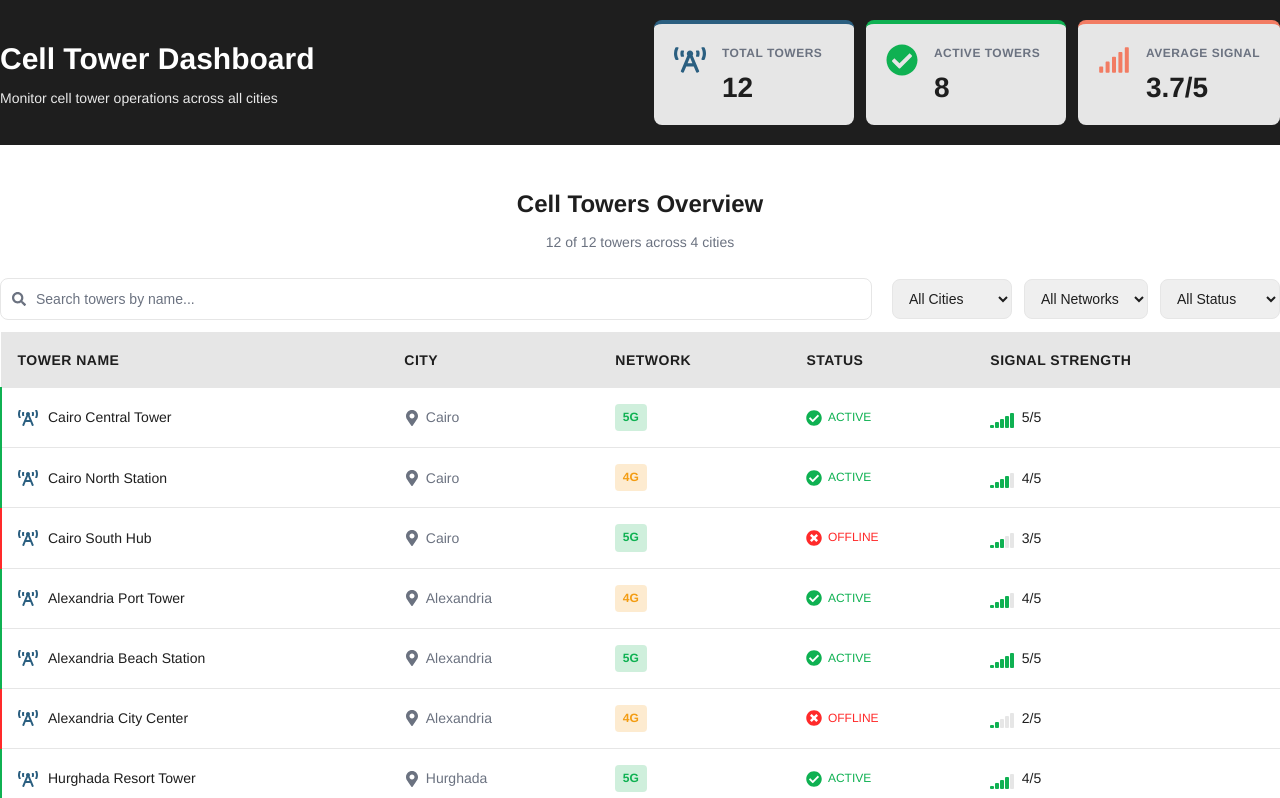
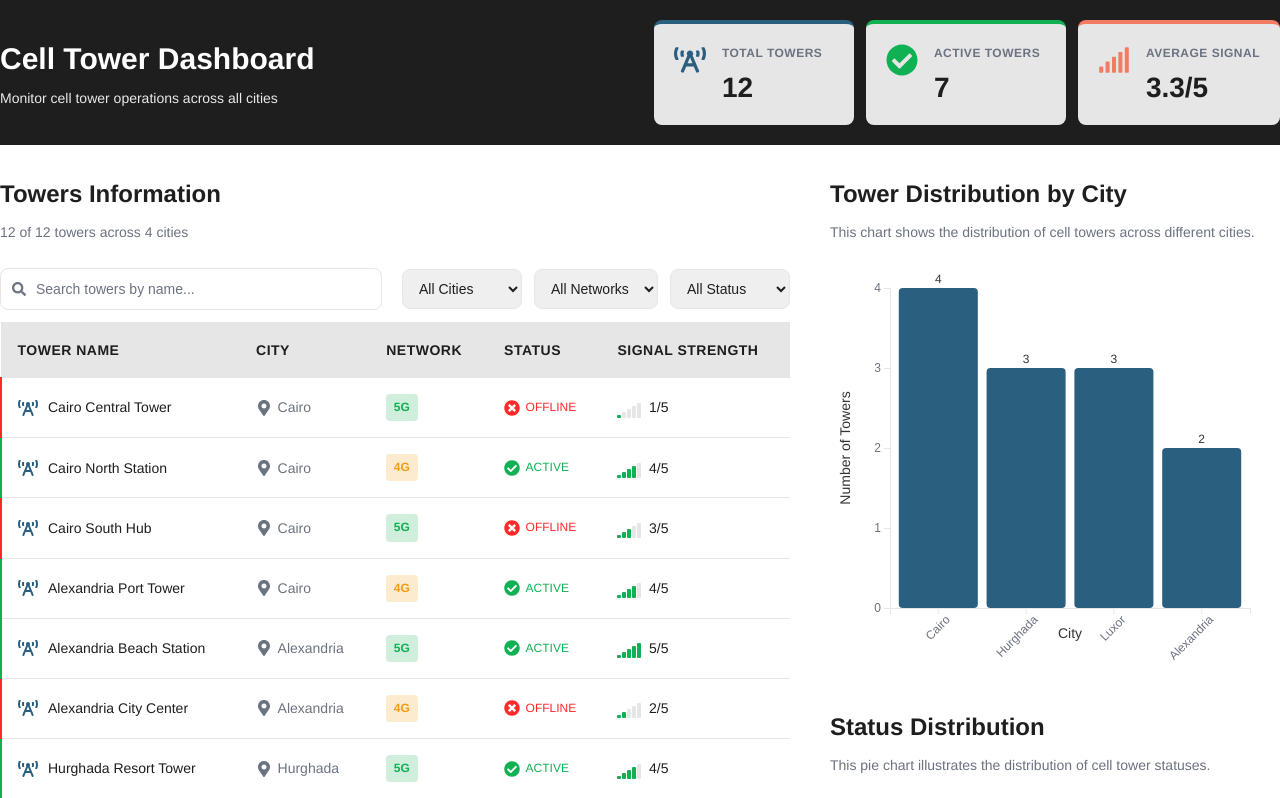
Before and after one commit to muhammedheshamm/Cell-Tower-Dashboard, a React app: page / in a window 1280 px wide. Shown: the top 798 px of the page. Built offline with nearby package versions, Linux system fonts and the light colour scheme; the HTML template or start-up script is replaced by a standard one.

Commit message:
feat: enhance dashboard layout

```diff
--- a/src/components/Card/Card.scss
+++ b/src/components/Card/Card.scss
@@ -1,4 +1,4 @@
-@use '../../styles/variables' as v;
+@use "../../styles/variables" as v;
 @use "sass:color";
 
 .card {
@@ -12,7 +12,6 @@
   min-width: 200px;
   animation: cardEntrance 0.6s ease-out;
   border-top: 4px solid transparent;
-
 
   &:hover {
     transform: translateY(-4px);
@@ -72,14 +71,11 @@
   }
 }
 
-
 @keyframes cardEntrance {
   from {
-    opacity: 0;
     transform: scale(0.9);
   }
   to {
-    opacity: 1;
     transform: scale(1);
   }
 }
--- /dev/null
+++ b/src/components/Charts/Charts.scss
@@ -0,0 +1,47 @@
+@use "../../styles/variables" as v;
+
+.charts {
+  display: flex;
+  flex-direction: column;
+  gap: 40px;
+  &__header {
+    text-align: center;
+    margin-bottom: 40px;
+  }
+
+  &__title {
+    font-size: 28px;
+    font-weight: 700;
+    color: v.$color-dark-gray;
+    margin-bottom: 8px;
+  }
+
+  &__subtitle {
+    font-size: 16px;
+    color: v.$color-medium-gray;
+  }
+
+  &__section {
+    display: flex;
+    flex-direction: column;
+
+    text-align: center;
+
+    @media (min-width: v.$breakpoint-tablet) {
+      text-align: left;
+    }
+
+    &-title {
+      font-size: 24px;
+      font-weight: 600;
+      color: v.$color-dark-gray;
+      margin-bottom: 8px;
+    }
+
+    &-description {
+      font-size: 14px;
+      color: v.$color-medium-gray;
+      margin-bottom: 24px;
+    }
+  }
+}
--- /dev/null
+++ b/src/components/Charts/Charts.tsx
@@ -0,0 +1,43 @@
+import React from "react";
+import type { CellTower } from "../../types";
+import CityBarChart from "./CityBarChart";
+import StatusPieChart from "./StatusPieChart";
+import { isMobile } from "../../utils/responsive";
+import "./Charts.scss";
+
+interface ChartsProps {
+  towers: CellTower[];
+}
+
+const Charts: React.FC<ChartsProps> = ({ towers }) => {
+  return (
+    <div className="charts">
+      <div className="charts__section">
+        <h3 className="charts__section-title">Tower Distribution by City</h3>
+        <p className="charts__section-description">
+          This chart shows the distribution of cell towers across different
+          cities.
+        </p>
+        <CityBarChart
+          towers={towers}
+          width={isMobile() ? 320 : 450}
+          height={isMobile() ? 300 : 400}
+        />
+      </div>
+
+      <div className="charts__section">
+        <h3 className="charts__section-title">Status Distribution</h3>
+        <p className="charts__section-description">
+          This pie chart illustrates the distribution of cell tower statuses.
+        </p>
+        <StatusPieChart
+          towers={towers}
+          width={isMobile() ? 320 : 400}
+          height={isMobile() ? 430 : 500}
+        />
+      </div>
+    </div>
+  );
+};
+
+export default Charts;
--- a/src/components/Charts/StatusPieChart.tsx
+++ b/src/components/Charts/StatusPieChart.tsx
@@ -39,10 +39,7 @@ const StatusPieChart: React.FC<StatusPieChartProps> = ({
     ).sort((a, b) => b.count - a.count);
 
     // Set up dimensions
-    const margin = { top: 20, right: 20, bottom: 20, left: 20 };
-    const chartWidth = width - margin.left - margin.right;
-    const chartHeight = height - margin.top - margin.bottom;
-    const radius = Math.min(chartWidth, chartHeight) / 2;
+    const radius = width / 2;
 
     // Create SVG
     const svg = d3
@@ -52,7 +49,7 @@ const StatusPieChart: React.FC<StatusPieChartProps> = ({
 
     const chart = svg
       .append("g")
-      .attr("transform", `translate(${width / 2}, ${height / 2})`);
+      .attr("transform", `translate(${width / 2}, ${height / 2 - 50})`);
 
     // Color scale
     const colorScale = d3
@@ -71,12 +68,6 @@ const StatusPieChart: React.FC<StatusPieChartProps> = ({
       .arc<d3.PieArcDatum<StatusData>>()
       .innerRadius(0)
       .outerRadius(radius);
-
-    // Create outer arc for labels
-    const outerArc = d3
-      .arc<d3.PieArcDatum<StatusData>>()
-      .innerRadius(radius * 0.9)
-      .outerRadius(radius * 0.9);
 
     // Add pie slices
     const slices = chart
@@ -136,58 +127,18 @@ const StatusPieChart: React.FC<StatusPieChartProps> = ({
       .attr("fill", "white")
       .text((d) => `${d.data.percentage.toFixed(0)}%`);
 
-    // Add labels
-    slices
-      .append("text")
-      .attr("x", (d) => {
-        const pos = outerArc.centroid(d);
-        const midAngle = d.startAngle + (d.endAngle - d.startAngle) / 2;
-        pos[0] = radius * 1.1 * (midAngle < Math.PI ? 1 : -1);
-        return pos[0];
-      })
-      .attr("y", (d) => {
-        const pos = outerArc.centroid(d);
-        return pos[1];
-      })
-      .attr("text-anchor", (d) => {
-        const midAngle = d.startAngle + (d.endAngle - d.startAngle) / 2;
-        return midAngle < Math.PI ? "start" : "end";
-      })
-      .attr("font-size", "12px")
-      .attr("font-weight", "500")
-      .attr("fill", "#181818")
-      .text(
-        (d) =>
-          `${d.data.status.charAt(0).toUpperCase() + d.data.status.slice(1)} (${
-            d.data.count
-          })`
-      );
-
-    // Add chart title
-    chart
-      .append("text")
-      .attr("class", "chart-title")
-      .attr("x", 0)
-      .attr("y", -radius - 20)
-      .attr("text-anchor", "middle")
-      .attr("font-size", "16px")
-      .attr("font-weight", "700")
-      .attr("fill", "#181818")
-      .text("Tower Status Distribution");
-
     // Add legend
     const legend = chart
       .append("g")
       .attr("class", "legend")
-      .attr("transform", `translate(${radius + 20}, -${radius / 2})`);
-
+      .attr("transform", `translate(${-radius / 2}, ${radius + 30})`);
     const legendItems = legend
       .selectAll(".legend-item")
       .data(statusData)
       .enter()
       .append("g")
       .attr("class", "legend-item")
-      .attr("transform", (d, i) => `translate(0, ${i * 25})`);
+      .attr("transform", (_, i) => `translate(${i * 90}, 0)`);
 
     legendItems
       .append("rect")
@@ -200,7 +151,7 @@ const StatusPieChart: React.FC<StatusPieChartProps> = ({
       .append("text")
       .attr("x", 20)
       .attr("y", 12)
-      .attr("font-size", "12px")
+      .attr("font-size", "14px")
       .attr("font-weight", "500")
       .attr("fill", "#181818")
       .text(
--- a/src/components/Filters/Filters.tsx
+++ b/src/components/Filters/Filters.tsx
@@ -44,7 +44,7 @@ const Filters: React.FC<FiltersProps> = ({ towers, filters, setFilters }) => {
   const hasActiveFilters = filters.city || filters.network || filters.status;
 
   return (
-    <div className="filters container">
+    <div className="filters">
       {/* Search Input */}
       <div className="filters__search">
         <FaSearch className="search-icon" />
--- a/src/components/TowersTable/TowersTable.scss
+++ b/src/components/TowersTable/TowersTable.scss
@@ -2,11 +2,15 @@
 @use "sass:color";
 
 .towers-table {
-  padding: 40px 0;
+  flex: 1;
 
   &__header {
     text-align: center;
     margin-bottom: 24px;
+
+    @media (min-width: v.$breakpoint-mobile) {
+      text-align: left;
+    }
   }
 
   &__title {
@@ -54,7 +58,7 @@
 
   &__table {
     width: 100%;
-    min-width: 800px;
+    min-width: 500px;
     border-collapse: collapse;
     box-shadow: v.$shadow;
 
--- a/src/components/TowersTable/TowersTable.tsx
+++ b/src/components/TowersTable/TowersTable.tsx
@@ -69,8 +69,8 @@ const TowersTable: React.FC<TowersTableProps> = ({ towers }) => {
 
   return (
     <div className="towers-table">
-      <div className="towers-table__header container">
-        <h2 className="towers-table__title">Cell Towers Overview</h2>
+      <div className="towers-table__header">
+        <h2 className="towers-table__title">Towers Information</h2>
         <p className="towers-table__subtitle">
           {filteredTowers.length} of {towers.length} towers across{" "}
           {new Set(towers.map((t) => t.city)).size} cities
@@ -83,7 +83,7 @@ const TowersTable: React.FC<TowersTableProps> = ({ towers }) => {
       <Filters towers={towers} filters={filters} setFilters={setFilters} />
 
       {/* Table View */}
-      <div className="towers-table__container container">
+      <div className="towers-table__container">
         <table className="towers-table__table">
           <thead>
             <tr>
--- a/src/data/mockData.ts
+++ b/src/data/mockData.ts
@@ -1,16 +1,100 @@
-import type { CellTower } from '../types/index';
+import type { CellTower } from "../types/index";
 
 export const mockTowers: CellTower[] = [
-  { id: '1', name: 'Cairo Central Tower', city: 'Cairo', networkType: '5G', status: 'active', signalStrength: 5 },
-  { id: '2', name: 'Cairo North Station', city: 'Cairo', networkType: '4G', status: 'active', signalStrength: 4 },
-  { id: '3', name: 'Cairo South Hub', city: 'Cairo', networkType: '5G', status: 'offline', signalStrength: 3 },
-  { id: '4', name: 'Alexandria Port Tower', city: 'Alexandria', networkType: '4G', status: 'active', signalStrength: 4 },
-  { id: '5', name: 'Alexandria Beach Station', city: 'Alexandria', networkType: '5G', status: 'active', signalStrength: 5 },
-  { id: '6', name: 'Alexandria City Center', city: 'Alexandria', networkType: '4G', status: 'offline', signalStrength: 2 },
-  { id: '7', name: 'Hurghada Resort Tower', city: 'Hurghada', networkType: '5G', status: 'active', signalStrength: 4 },
-  { id: '8', name: 'Hurghada Marina Hub', city: 'Hurghada', networkType: '4G', status: 'active', signalStrength: 3 },
-  { id: '9', name: 'Hurghada Airport Station', city: 'Hurghada', networkType: '5G', status: 'offline', signalStrength: 4 },
-  { id: '10', name: 'Luxor Temple Tower', city: 'Luxor', networkType: '4G', status: 'active', signalStrength: 3 },
-  { id: '11', name: 'Luxor Valley Station', city: 'Luxor', networkType: '5G', status: 'active', signalStrength: 5 },
-  { id: '12', name: 'Luxor West Bank Hub', city: 'Luxor', networkType: '4G', status: 'offline', signalStrength: 2 }
-]
+  {
+    id: "1",
+    name: "Cairo Central Tower",
+    city: "Cairo",
+    networkType: "5G",
+    status: "offline",
+    signalStrength: 1,
+  },
+  {
+    id: "2",
+    name: "Cairo North Station",
+    city: "Cairo",
+    networkType: "4G",
+    status: "active",
+    signalStrength: 4,
+  },
+  {
+    id: "3",
+    name: "Cairo South Hub",
+    city: "Cairo",
+    networkType: "5G",
+    status: "offline",
+    signalStrength: 3,
+  },
+  {
+    id: "4",
+    name: "Alexandria Port Tower",
+    city: "Cairo",
+    networkType: "4G",
+    status: "active",
+    signalStrength: 4,
+  },
+  {
+    id: "5",
+    name: "Alexandria Beach Station",
+    city: "Alexandria",
+    networkType: "5G",
+    status: "active",
+    signalStrength: 5,
+  },
+  {
+    id: "6",
+    name: "Alexandria City Center",
+    city: "Alexandria",
+    networkType: "4G",
+    status: "offline",
+    signalStrength: 2,
+  },
+  {
+    id: "7",
+    name: "Hurghada Resort Tower",
+    city: "Hurghada",
+    networkType: "5G",
+    status: "active",
+    signalStrength: 4,
+  },
+  {
+    id: "8",
+    name: "Hurghada Marina Hub",
+    city: "Hurghada",
+    networkType: "4G",
+    status: "active",
+    signalStrength: 3,
+  },
+  {
+    id: "9",
+    name: "Hurghada Airport Station",
+    city: "Hurghada",
+    networkType: "5G",
+    status: "offline",
+    signalStrength: 4,
+  },
+  {
+    id: "10",
+    name: "Luxor Temple Tower",
+    city: "Luxor",
+    networkType: "4G",
+    status: "active",
+    signalStrength: 3,
+  },
+  {
+    id: "11",
+    name: "Luxor Valley Station",
+    city: "Luxor",
+    networkType: "5G",
+    status: "active",
+    signalStrength: 5,
+  },
+  {
+    id: "12",
+    name: "Luxor West Bank Hub",
+    city: "Luxor",
+    networkType: "4G",
+    status: "offline",
+    signalStrength: 2,
+  },
+];
--- a/src/pages/Home.tsx
+++ b/src/pages/Home.tsx
@@ -1,14 +1,18 @@
-import Header from "../components/Header/Header"
-import TowersTable from "../components/TowersTable/TowersTable"
-import { mockTowers } from "../data/mockData"
+import Header from "../components/Header/Header";
+import TowersTable from "../components/TowersTable/TowersTable";
+import Charts from "../components/Charts/Charts";
+import { mockTowers } from "../data/mockData";
 
 function Home() {
   return (
     <>
       <Header />
-      <TowersTable towers={mockTowers} />
+      <div className="home-content container">
+        <TowersTable towers={mockTowers} />
+        <Charts towers={mockTowers} />
+      </div>
     </>
-  )
+  );
 }
 
-export default Home
+export default Home;
--- a/src/styles/main.scss
+++ b/src/styles/main.scss
@@ -24,6 +24,19 @@ body {
   }
 }
 
+.home-content {
+  padding-top: 20px;
+  padding-bottom: 40px;
+  display: flex;
+  flex-direction: column;
+  gap: 40px;
+
+  @media (min-width: v.$breakpoint-mobile) {
+    flex-direction: row;
+    padding-top: 30px;
+  }
+}
+
 // Animations
 @keyframes slideInDown {
   from {
--- /dev/null
+++ b/src/utils/responsive.ts
@@ -0,0 +1,7 @@
+export function isTablet() {
+  return window.innerWidth >= 768 && window.innerWidth < 1024;
+}
+
+export function isMobile() {
+  return window.innerWidth < 768;
+}
```
